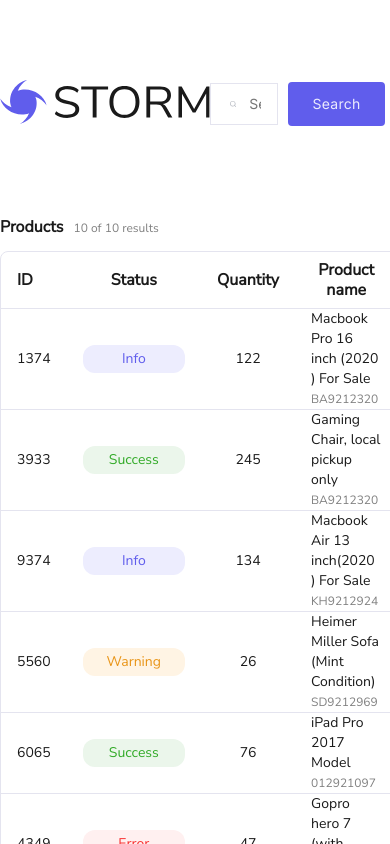
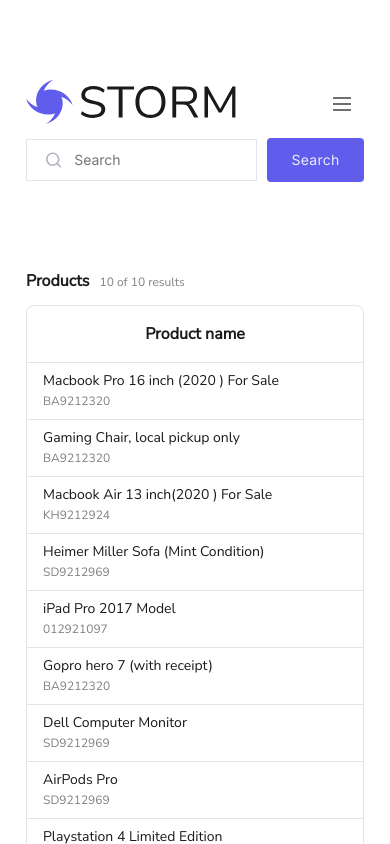
Before and after one commit to CreativeBrandon/storm, a Vue app: page / in a window 390 px wide. Shown: the top 844 px of the page. Built offline with nearby package versions, Linux system fonts and the light colour scheme.

Commit message:
(styles): responsive header, table and dialog updates

```diff
--- a/src/components/Header.vue
+++ b/src/components/Header.vue
@@ -2,6 +2,7 @@
 import Button from './buttons/button.vue'
 import NotificationIcon from './icons/notification.vue'
 import SettingsIcon from './icons/settings.vue'
+import MenuIcon from './icons/iconMenu.vue'
 import UserIcon from './icons/iconUser.vue'
 import Logo from './icons/logo.vue'
 import Search from './search.vue'
@@ -21,15 +22,19 @@
       <Logo />
     </div>
 
+    <Button title="Menu" class="center icon menu">
+      <MenuIcon />
+    </Button>
+
     <div class="header-center">
       <Search :onChange="handleSearch" />
     </div>
 
     <div class="header-right">
-      <Button title="Settings" class="center icon settings">
+      <Button title="Settings" class="center icon">
         <SettingsIcon />
       </Button>
-      <Button title="New message!" class="center icon notifications">
+      <Button title="New message!" class="center icon">
         <NotificationIcon :has-message="true" />
       </Button>
 
@@ -84,4 +89,36 @@
   font-weight: 400;
   letter-spacing: 0.02em;
 }
+
+button.menu {
+  display: none;
+}
+
+@media screen and (max-width: 768px) {
+  button.menu {
+    display: flex;
+    gap: 4px;
+  }
+
+  .header-left {
+    max-width: unset;
+  }
+
+  .layout-header {
+    flex-wrap: wrap;
+    gap: 10px;
+  }
+  .header-center {
+    max-width: unset;
+    flex: 0 0 100%;
+  }
+
+  .header-right {
+    display: none;
+  }
+
+  .search-box {
+    flex: 1;
+  }
+}
 </style>
--- a/src/components/dialog.vue
+++ b/src/components/dialog.vue
@@ -116,7 +116,7 @@
 }
 
 .dialog-footer {
-  display: grid;
+  display: flex;
   justify-content: flex-end;
   margin-top: 65px;
 }
@@ -172,4 +172,37 @@
   letter-spacing: 0em;
   text-align: left;
 }
+
+@media screen and (max-width: 768px) {
+  .dialog {
+    background-color: transparent;
+    top: 128px;
+    padding: 0;
+  }
+  .dialog-wrapper {
+    display: block;
+    height: 100%;
+  }
+
+  .dialog-container {
+    height: 100%;
+  }
+
+  .dialog-content {
+    display: block;
+    max-height: unset;
+  }
+
+  .dialog-title {
+    text-align: center;
+  }
+
+  .content-area {
+    flex: 0 0 100%;
+  }
+
+  .button-secondary {
+    width: 100%;
+  }
+}
 </style>
--- /dev/null
+++ b/src/components/icons/iconMenu.vue
@@ -0,0 +1,6 @@
+<template>
+  <svg width="18" height="14" viewBox="0 0 18 14" fill="none" xmlns="http://www.w3.org/2000/svg">
+    <title>Menu</title>
+    <path d="M18 2V0H0.0229998V2H18ZM0 6H18V8H0V6ZM0 12H18V14H0V12Z" fill="#707070" />
+  </svg>
+</template>
--- a/src/components/table/table.vue
+++ b/src/components/table/table.vue
@@ -24,7 +24,7 @@
   </table>
 </template>
 
-<style scoped>
+<style>
 .table {
   border-spacing: 0;
   border-collapse: separate;
@@ -32,4 +32,17 @@
   border: 1px solid var(--grey-light);
   width: 100%;
 }
+
+@media screen and (max-width: 768px) {
+  th:nth-child(1),
+  td:nth-child(1),
+  th:nth-child(2),
+  td:nth-child(2),
+  th:nth-child(3),
+  td:nth-child(3),
+  th:nth-child(5),
+  td:nth-child(5) {
+    display: none;
+  }
+}
 </style>
--- a/src/components/table/tableBodyRow.vue
+++ b/src/components/table/tableBodyRow.vue
@@ -36,10 +36,6 @@
   }
 }
 
-td:nth-child(1) {
-  max-width: 76px;
-}
-
 td:nth-child(2) {
   text-align: center;
   max-width: 144px;
--- a/src/components/table/tableHead.vue
+++ b/src/components/table/tableHead.vue
@@ -19,24 +19,14 @@
   border: var(--table-border);
 }
 
-th:nth-child(1) {
-  max-width: 43.5px;
-}
-
-th:nth-child(2) {
-  text-align: center;
-}
-
-th:nth-child(3) {
-  text-align: center;
-}
-
-th:nth-child(4) {
+th:nth-child(2),
+th:nth-child(3),
+th:nth-child(4),
+th:nth-child(5) {
   text-align: center;
 }
 
 th:nth-child(5) {
-  text-align: center;
   border-left: var(--table-border);
 }
 
--- a/src/pages/home.page.vue
+++ b/src/pages/home.page.vue
@@ -16,10 +16,10 @@
 }
 
 const handleSelectedRow = (value: Product) => {
-  selectedProduct.value =value
+  selectedProduct.value = value
 }
 
-const data = computed(() => store.searchTerm.length > 0 ? store.results : store.data)
+const data = computed(() => (store.searchTerm.length > 0 ? store.results : store.data))
 
 onMounted(async () => {
   try {
@@ -33,7 +33,7 @@
 </script>
 
 <template>
-  <main :class="{ container: true, 'modal-open': !!selectedProduct }">
+  <main class="container">
     <Header />
 
     <TableCount :count="data.length" />
@@ -43,3 +43,11 @@
     <Dialog v-if="!!selectedProduct" :title="selectedProduct?.product" :handle-close="handleClose" />
   </main>
 </template>
+
+<style scoped>
+@media screen and (max-width: 1186px) {
+  .container {
+    padding: 0 26px;
+  }
+}
+</style>
```
